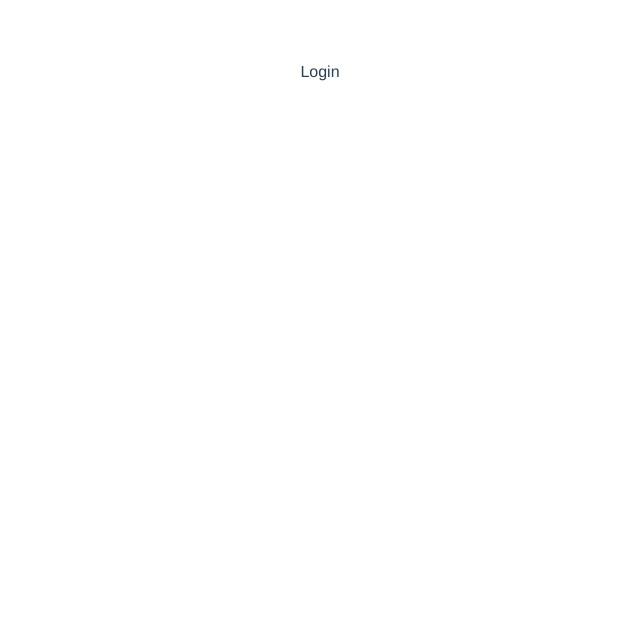
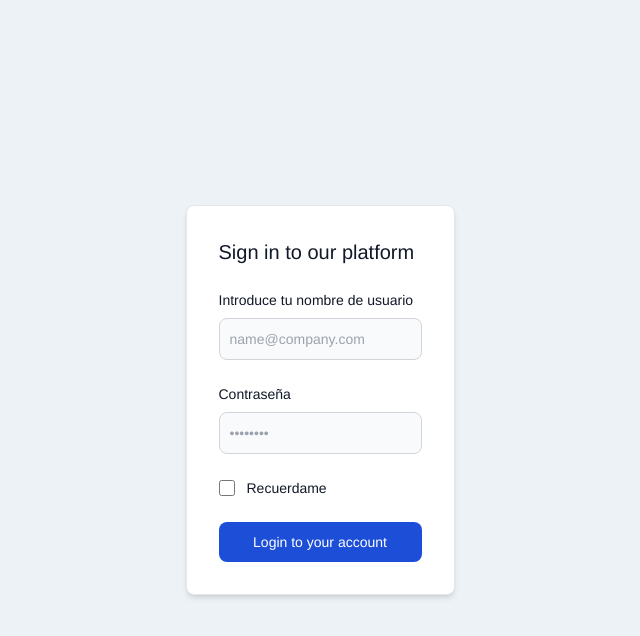
Before and after one commit to eloygm92/route-holyweek-front, a Vue app: page /login in a window 1280 px wide. Shown: the top 636 px of the page, without its empty margins (320-960 px from the left). Built offline with nearby package versions, Linux system fonts and the light colour scheme.

Commit message:
WIP Login

```diff
--- a/src/App.vue
+++ b/src/App.vue
@@ -12,8 +12,5 @@
   font-family: Avenir, Helvetica, Arial, sans-serif;
   -webkit-font-smoothing: antialiased;
   -moz-osx-font-smoothing: grayscale;
-  text-align: center;
-  color: #2c3e50;
-  margin-top: 60px;
 }
 </style>
--- a/src/components/Login.vue
+++ b/src/components/Login.vue
@@ -1,8 +1,43 @@
 <template>
-  <h1>Login</h1>
+  <div class="h-screen overflow-hidden flex items-center justify-center" style="background: #edf2f7;">
+    <div class="max-w-full mx-auto">
+      <div class="bg-white shadow-md border border-gray-200 rounded-lg max-w-sm p-4 sm:p-6 lg:p-8 dark:bg-gray-800 dark:border-gray-700">
+        <form class="space-y-6" @submit.prevent>
+          <h3 class="text-xl font-medium text-gray-900 dark:text-white">Sign in to our platform</h3>
+          <div>
+            <label for="username" class="text-sm font-medium text-gray-900 block mb-2 dark:text-gray-300">Introduce tu nombre de usuario</label>
+            <input type="username" name="username" v-model="username" id="username" class="bg-gray-50 border border-gray-300 text-gray-900 sm:text-sm rounded-lg focus:ring-blue-500 focus:border-blue-500 block w-full p-2.5 dark:bg-gray-600 dark:border-gray-500 dark:placeholder-gray-400 dark:text-white" placeholder="name@company.com" required="">
+          </div>
+          <div>
+            <label for="password" class="text-sm font-medium text-gray-900 block mb-2 dark:text-gray-300">Contraseña</label>
+            <input type="password" name="password" v-model="password" id="password" placeholder="••••••••" class="bg-gray-50 border border-gray-300 text-gray-900 sm:text-sm rounded-lg focus:ring-blue-500 focus:border-blue-500 block w-full p-2.5 dark:bg-gray-600 dark:border-gray-500 dark:placeholder-gray-400 dark:text-white" required="">
+          </div>
+          <div class="flex items-start">
+            <div class="flex items-start">
+              <div class="flex items-center h-5">
+                <input id="remember" aria-describedby="remember" type="checkbox" class="bg-gray-50 border border-gray-300 focus:ring-3 focus:ring-blue-300 h-4 w-4 rounded dark:bg-gray-700 dark:border-gray-600 dark:focus:ring-blue-600 dark:ring-offset-gray-800" required="">
+              </div>
+              <div class="text-sm ml-3">
+                <label for="remember" class="font-medium text-gray-900 dark:text-gray-300">Recuerdame</label>
+              </div>
+            </div>
+          </div>
+          <button type="submit" class="w-full text-white bg-blue-700 hover:bg-blue-800 focus:ring-4 focus:ring-blue-300 font-medium rounded-lg text-sm px-5 py-2.5 text-center dark:bg-blue-600 dark:hover:bg-blue-700 dark:focus:ring-blue-800">Login to your account</button>
+        </form>
+      </div>
+    </div>
+  </div>
 </template>
 
 <script setup>
+  import { ref } from 'vue';
+
+  let password = ref('');
+  let username = ref('');
+
+  function loginButton(data) {
+    // TODO comportamiento de boton para login
+  }
 
 </script>
 
```
